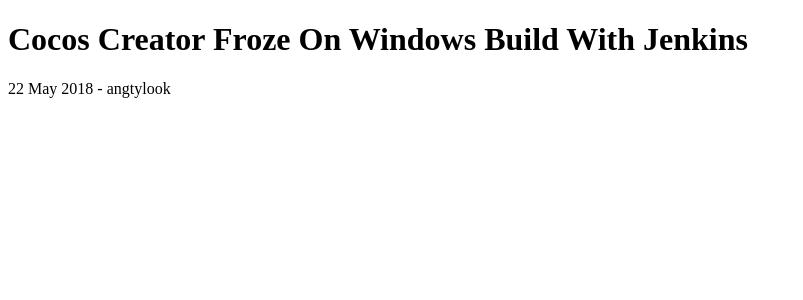
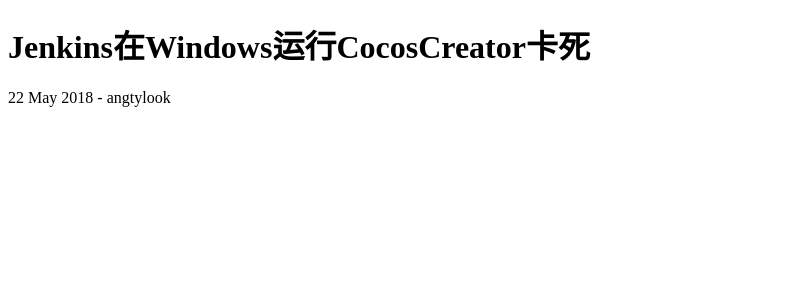
Before and after one commit to angtylook/angtylook.github.io, a Jekyll site: the page built from _posts/2018-05-22-cocos-creator-froze-on-windows-build-with-jenkins.md, in a window 1280 px wide. Shown: the top 300 px of the page, without its empty margins (0-803 px from the left). Built offline with Jekyll 4.4.1, drawn with Linux system fonts in a browser that asks for light colours; part of the change alters nothing that is shown.

Commit message:
change title

```diff
--- a/_posts/2018-05-22-cocos-creator-froze-on-windows-build-with-jenkins.md
+++ b/_posts/2018-05-22-cocos-creator-froze-on-windows-build-with-jenkins.md
@@ -1,9 +1,8 @@
 ---
 layout: post
 author: angtylook
+title: Jenkins在Windows运行CocosCreator卡死
 ---
-
-=== Jenkins在Windows运行CocosCreator卡死
 
 项目要搭建Jenkins自动构建，Jenkins Master运行在一台
 Linux机器上，用于构建服务端。Jenkins Slave运行在一台
```
